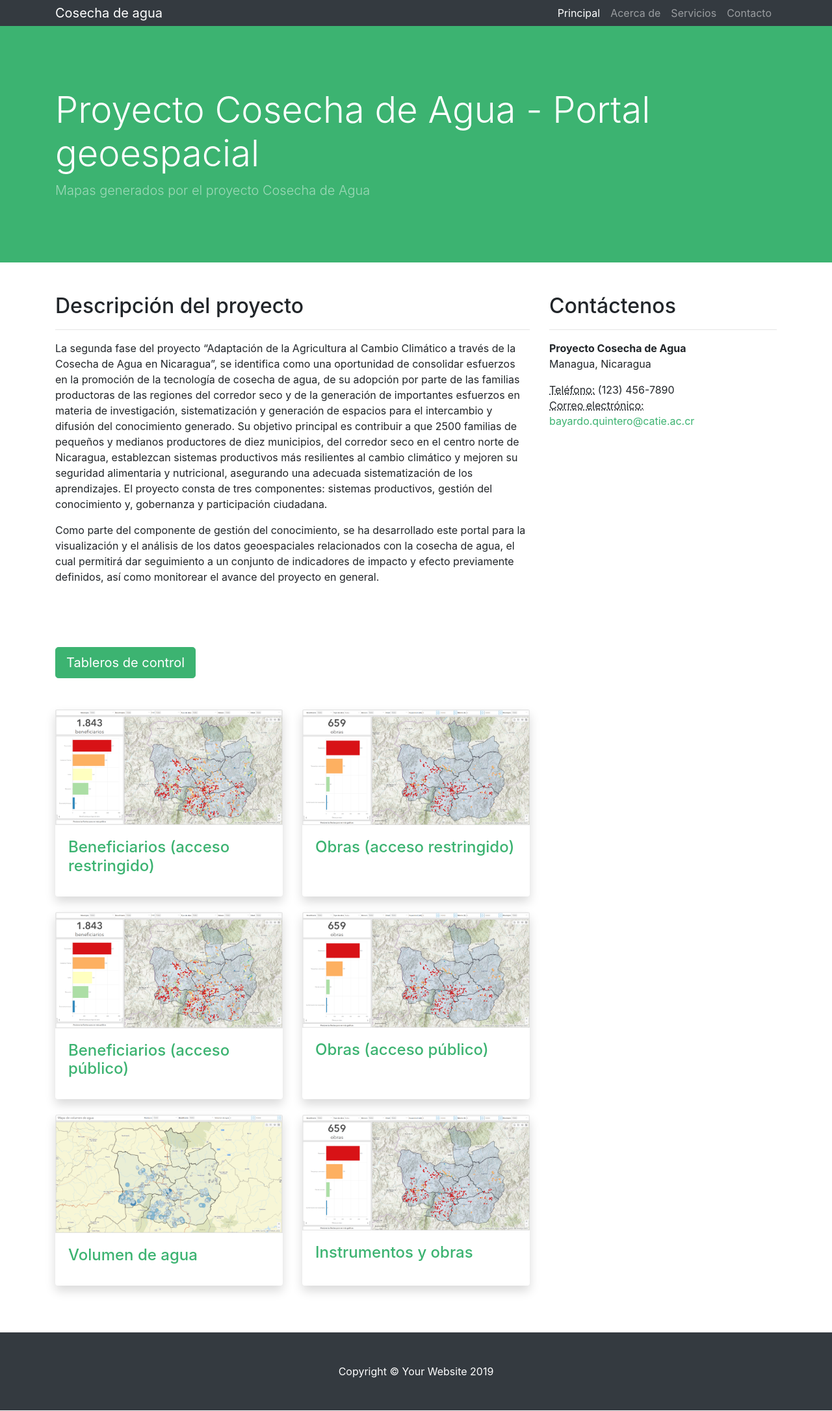
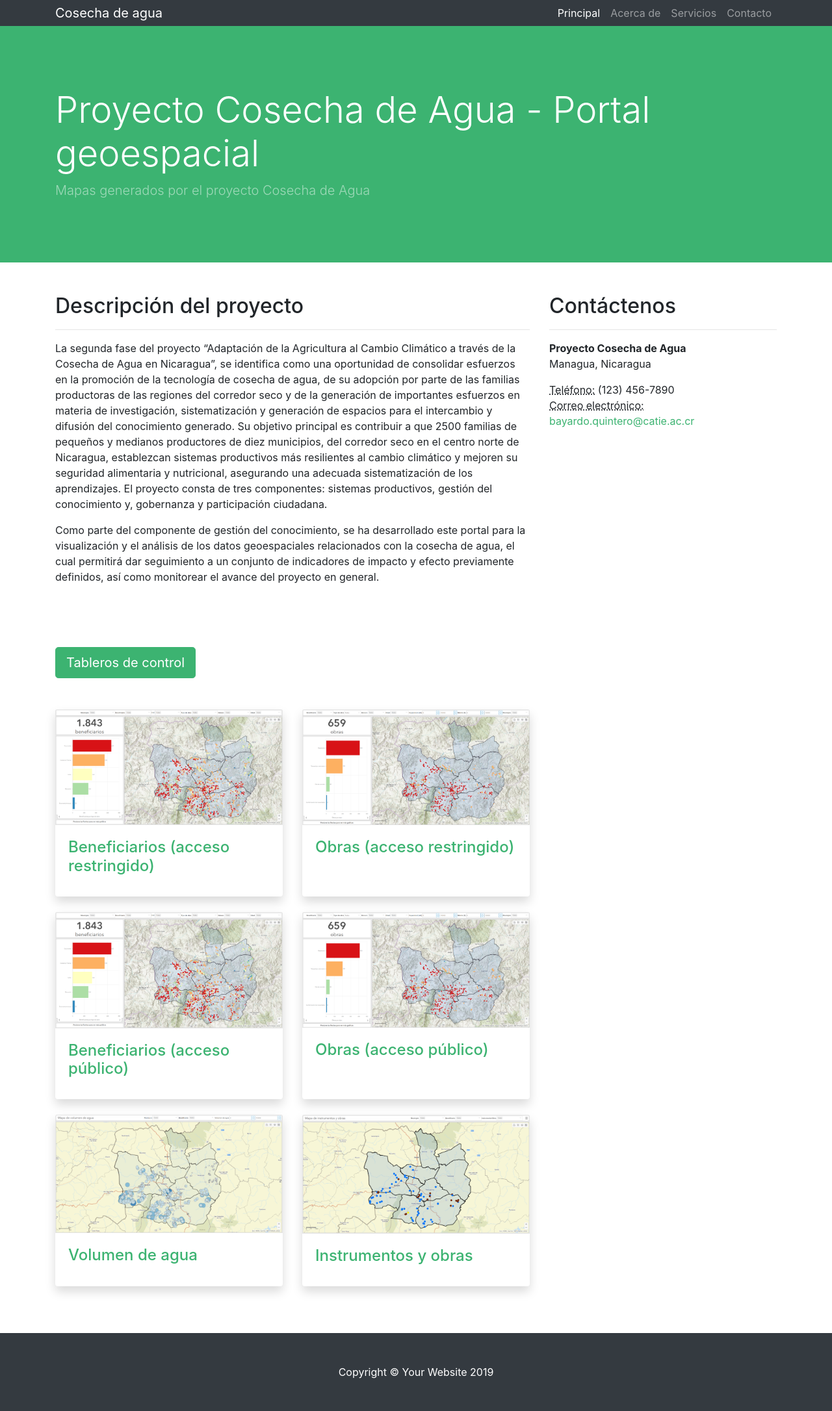
Before and after one commit to geo-cosecha-agua/geo-cosecha-agua.github.io, a Jekyll site: the page built from index.html, in a window 1280 px wide. Shown: the whole page at 65% size. Built offline with Jekyll 4.4.1, drawn with Linux system fonts in a browser that asks for light colours.

Commit message:
Update index.html

```diff
--- a/index.html
+++ b/index.html
@@ -69,7 +69,7 @@ layout: default
   </div>
   <div class="col-md-4 mb-4">
     <div class="card border-0 shadow h-100">
-      <img class="card-img-top" src="assets/img/tablero-control-obras-2020-08-30-reducido.png" alt="" />
+      <img class="card-img-top" src="assets/img/tablero-control-instrumentos-obras-2020-11-06-reducido.png" alt="" />
       <div class="card-body">
         <h4 class="card-title"><a href="https://arcg.is/0jT1b1">Instrumentos y obras</a></h4>
       </div>
```
